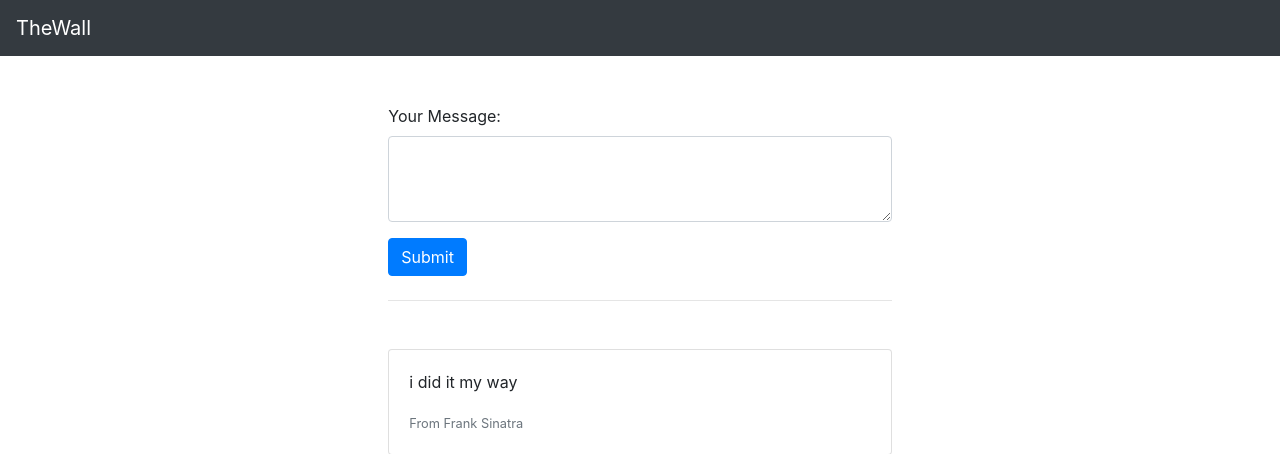
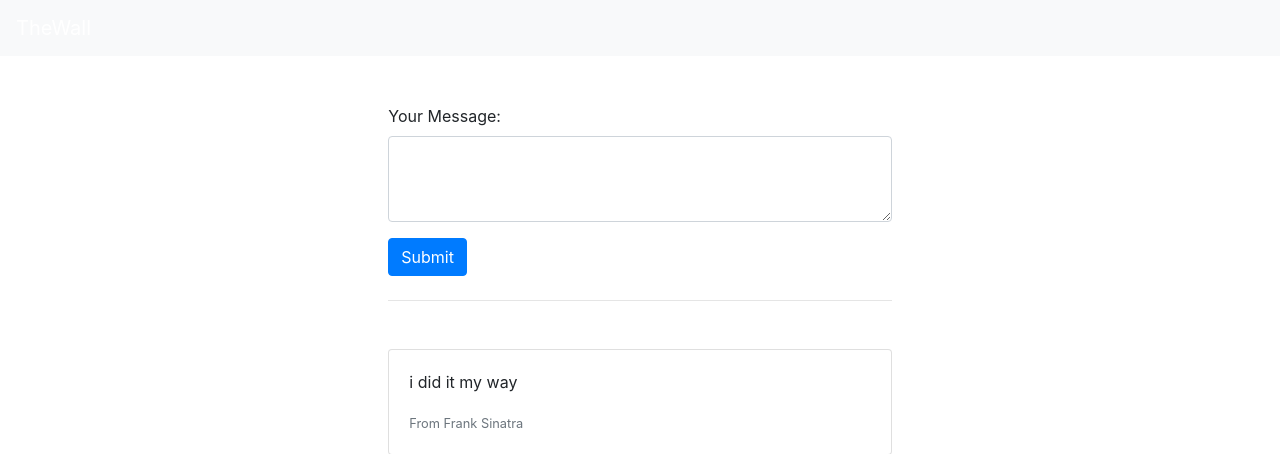
Before and after one commit to SophieHau/thewall, a Flask app: page / in a window 1280 px wide. Shown: the top 454 px of the page. Run offline with Flask 2, Linux system fonts and the light colour scheme; data comes from the database, SQL or seed files in the repository; some libraries are stand-ins or nearby versions.

Commit message:
Making navbar light

```diff
--- a/templates/index.html
+++ b/templates/index.html
@@ -5,7 +5,7 @@
 	<title>TheWall</title>
 </head>
 <body>
-<nav class="navbar navbar-dark bg-dark">
+<nav class="navbar navbar-dark bg-light">
 	<a class="navbar-brand" href="{{ url_for('show_wall') }}">TheWall</a>
 </nav>
 <div class="container-fluid">
```
